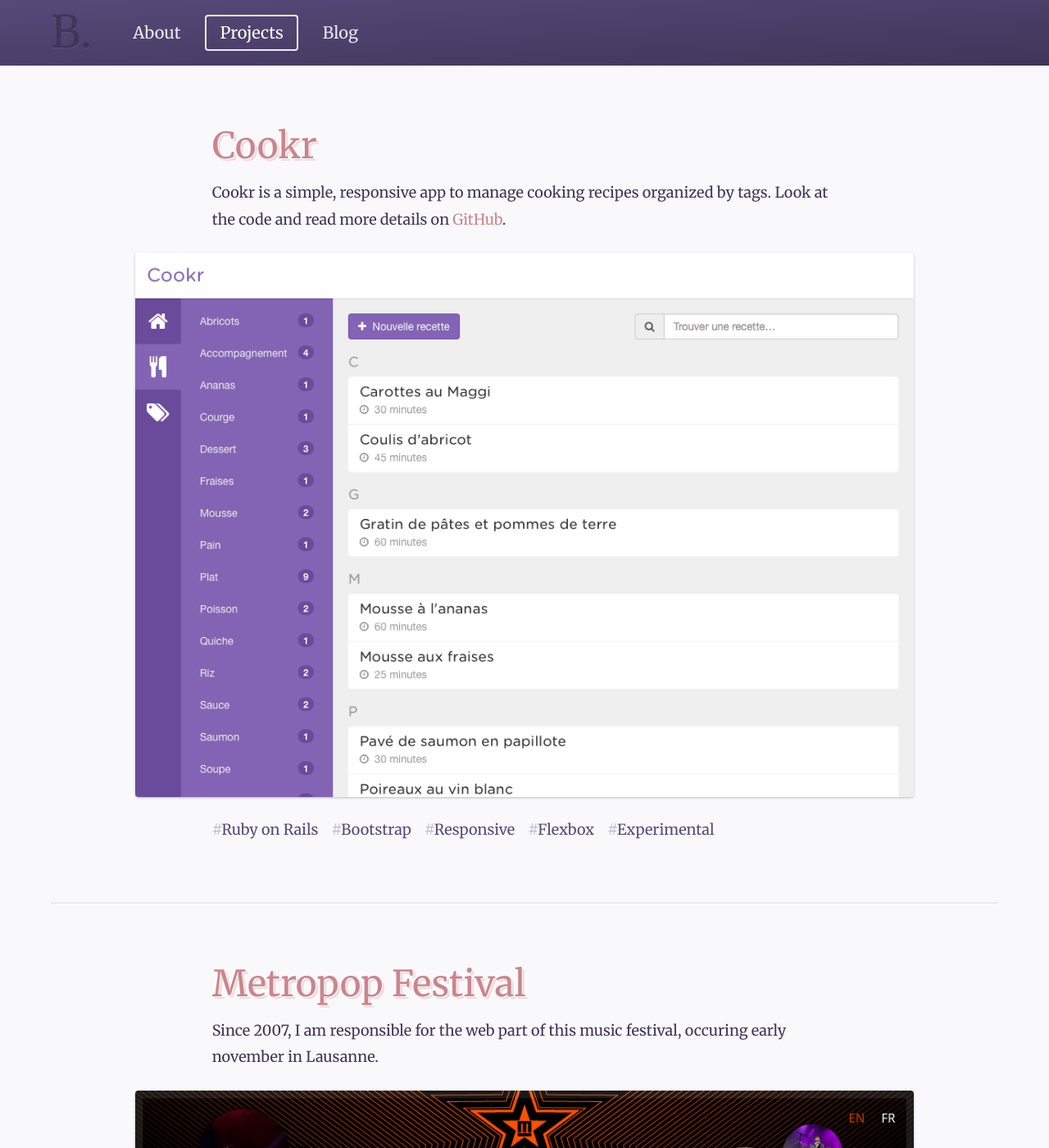
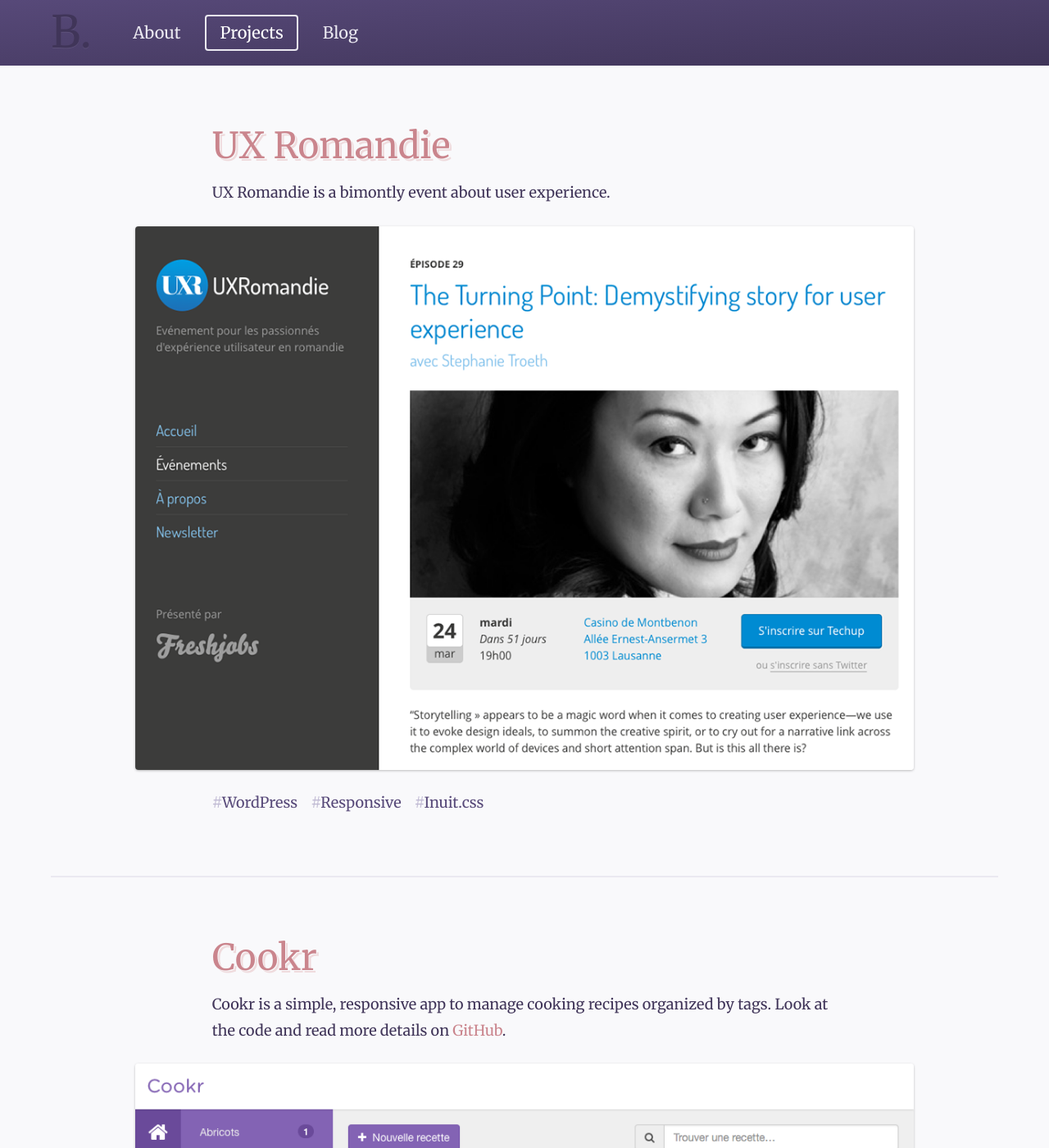
Before and after one commit to LeBenLeBen/benoitburgener.ch, a Jekyll site: the page built from projects/index.html, in a window 1280 px wide and 1400 px high. Shown: the whole window at 82% size. Built offline with Jekyll 4.4.1, drawn with Linux system fonts in a browser that asks for light colours; nearby versions of some CDN libraries; some web fonts are replaced; Markdown is read by kramdown in place of the engine named in the settings.

Commit message:
Add UX Romandie to projects

```diff
--- a/projects/index.html
+++ b/projects/index.html
@@ -5,6 +5,27 @@
 ---
 
 <section class="projects wrapper">
+
+  <article class="project">
+    <div class="grid grid--center">
+      <div class="grid__item eight-twelfths palm--one-whole lap--ten-twelfths">
+        <header class="project__header">
+          <h2 class="project__title"><a href="http://uxromandie.ch">UX Romandie</a></h2>
+          <p class="project__intro">UX Romandie is a bimontly event about user experience.</p>
+        </header>
+
+        <div class="project__image-wrapper">
+          <a href="http://uxromandie.ch"><img src="../img/projects/uxromandie.png" class="project__image"></a>
+        </div>
+
+        <ul class="project__meta nav--inline">
+          <li class="nav--inline__item">WordPress</li>
+          <li class="nav--inline__item">Responsive</li>
+          <li class="nav--inline__item">Inuit.css</li>
+        </ul>
+      </div>
+    </div>
+  </article>
 
   <article class="project">
     <div class="grid grid--center">
```
Also changed, not shown: img/projects/uxromandie.png (added).
